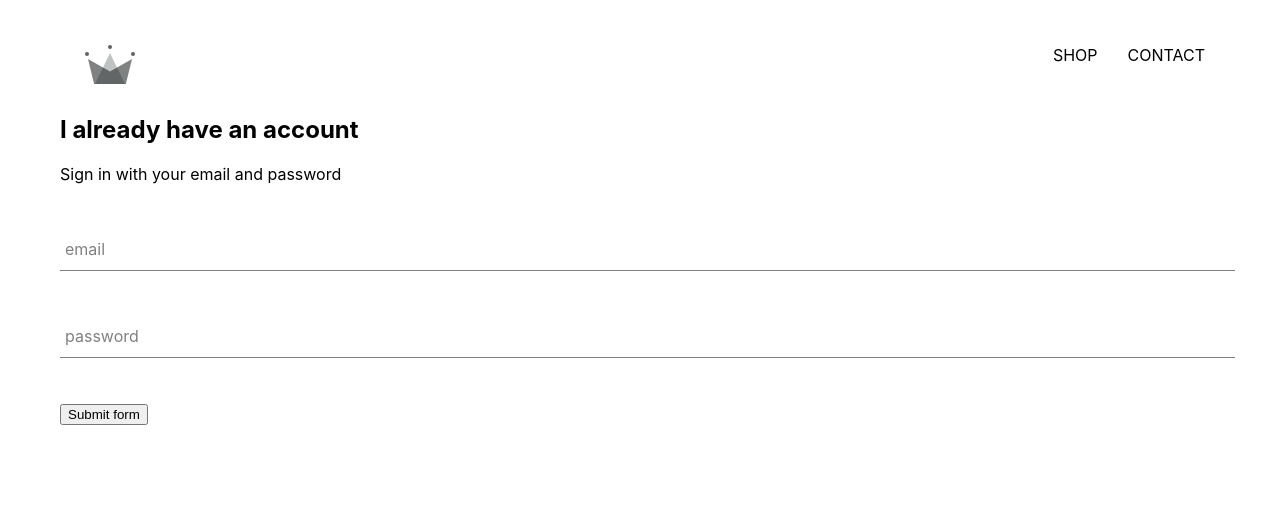
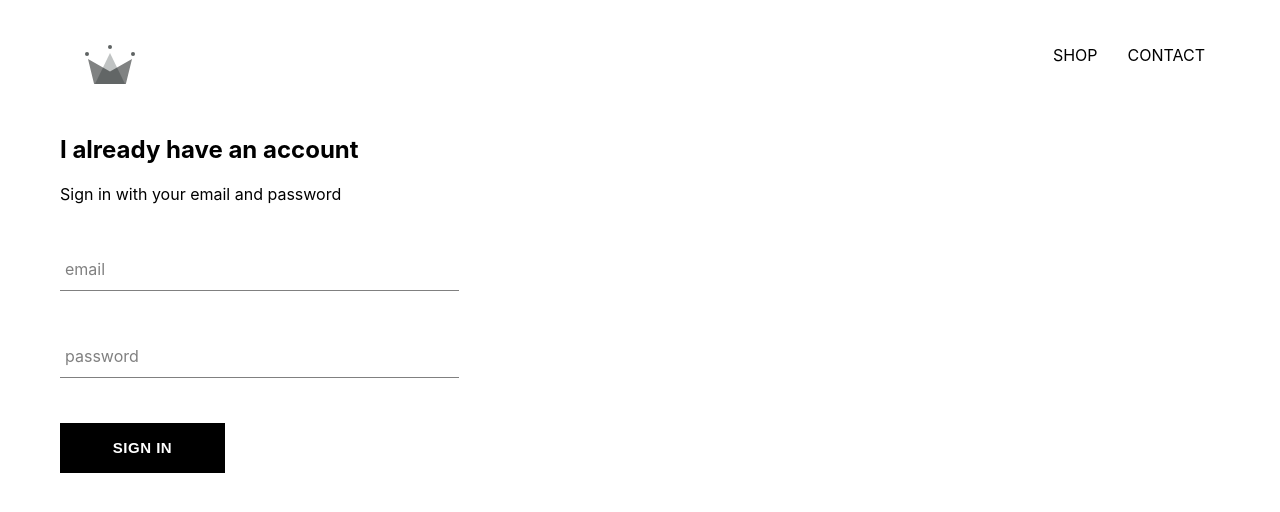
Before and after one commit to xi-cygni/eatly-shop, a React (Create React App) app: page /signin in a window 1280 px wide. Shown: the top 512 px of the page. Built offline with nearby package versions, Linux system fonts and the light colour scheme.

Commit message:
Added buttons and styles

```diff
--- /dev/null
+++ b/src/components/custom-button/custom-button.component.jsx
@@ -0,0 +1,10 @@
+import React from "react";
+import './custom-button.styles.scss';
+
+const CustomButton = ({ children, ...otherProps }) => (
+    <button className='custom-button' {...otherProps}>
+        {children}
+    </button>
+);
+
+export default CustomButton;
--- /dev/null
+++ b/src/components/custom-button/custom-button.styles.scss
@@ -0,0 +1,21 @@
+.custom-button {
+  min-width: 165px;
+  width: auto;
+  height: 50px;
+  letter-spacing: 0.5px;
+  line-height: 50px;
+  padding: 0 35px 0 35px;
+  font-size: 15px;
+  background-color: black;
+  color: white;
+  text-transform: uppercase;
+  font-weight: bolder;
+  border: none;
+  cursor: pointer;
+
+  &:hover {
+    background-color: white;
+    color: black;
+    border: 1px solid black;
+  }
+}
--- a/src/components/sign-in/sign-in.component.jsx
+++ b/src/components/sign-in/sign-in.component.jsx
@@ -1,5 +1,6 @@
 import React from 'react';
 import FormInput from '../FormInput/form-input.component';
+import CustomButton from '../custom-button/custom-button.component';
 import './sign-in.styles.scss';
 
 class SignIn extends React.Component {
@@ -44,7 +45,9 @@ class SignIn extends React.Component {
                         handleChange={this.handleChange}
                         required />
 
-                    <input type='submit' value='Submit form' />
+                    <CustomButton type='submit' value='Submit form'>
+                        SIGN IN
+                    </CustomButton>
                 </form>
             </div>
         );
--- a/src/components/sign-in/sign-in.styles.scss
+++ b/src/components/sign-in/sign-in.styles.scss
@@ -0,0 +1,9 @@
+.sign-in {
+    width: 30vw;
+    display: flex;
+    flex-direction: column;
+
+    .title {
+        margin: 10px 0;
+    }
+}
```
